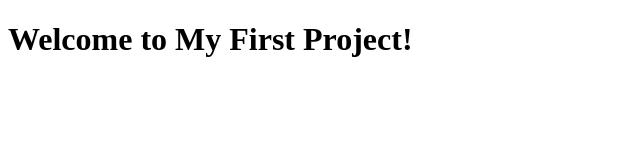
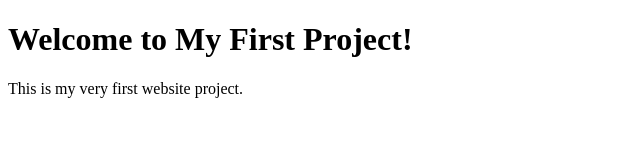
Before and after one commit to habil2003/my-first-project, a plain HTML site: page index.html in a window 1280 px wide. Shown: the whole page, without its empty margins (0-640 px from the left). Drawn offline with Linux system fonts and the light colour scheme.

Commit message:
Added intro paragraph

```diff
--- a/index.html
+++ b/index.html
@@ -7,5 +7,6 @@
 </head>
 <body>
     <h1>Welcome to My First Project!</h1>
+    <p>This is my very first website project.</p>
 </body>
 </html>
```
